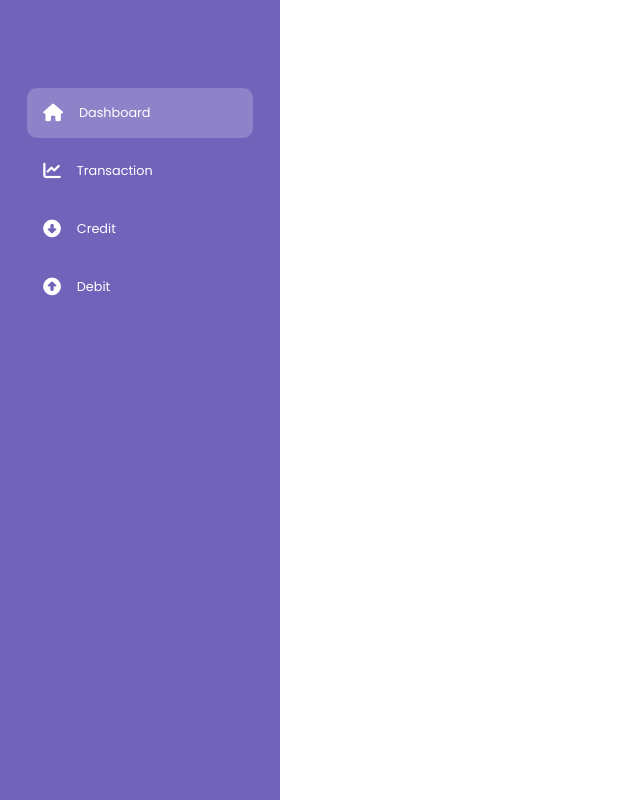
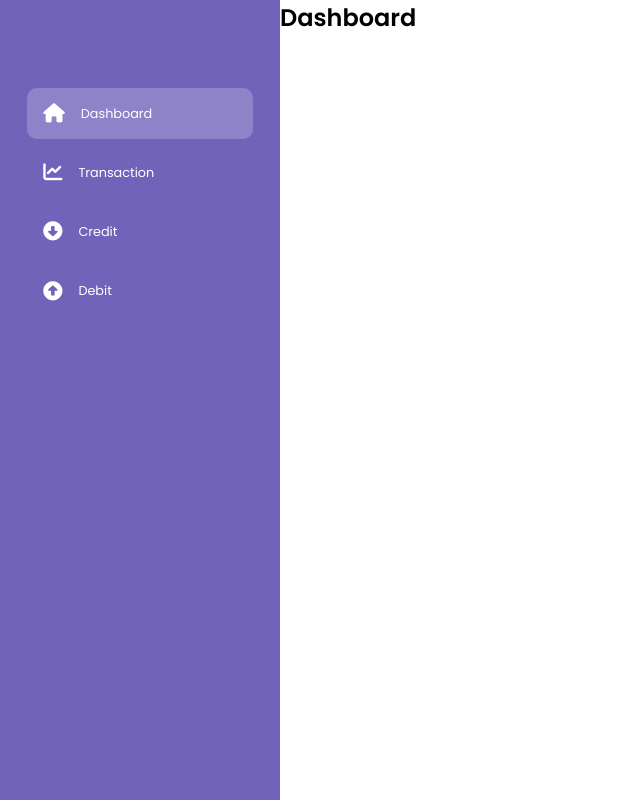
Before and after one commit to aatmik-panse/expenseTracker, a plain HTML site: page index.html in a window 1280 px wide. Shown: the whole page, without its empty margins (0-640 px from the left). Drawn offline with Linux system fonts and the light colour scheme.

Commit message:
new commit

```diff
--- a/index.html
+++ b/index.html
@@ -40,5 +40,12 @@
         </li>
       </ui>
     </div>
+    <div class="main--content">
+      <div class="header--wrap">
+        <div class="header--title">
+          <h2>Dashboard</h2>
+        </div>
+      </div>
+    </div>
   </body>
 </html>
--- a/style.css
+++ b/style.css
@@ -63,3 +63,11 @@ a {
   font-size: 0.8rem;
   font-weight: 400;
 }
+.menu a i {
+  font-size: 1.2rem;
+}
+.main--container {
+  width: 100%;
+  padding: 1.7rem;
+  background: #f5f5f5;
+}
```
